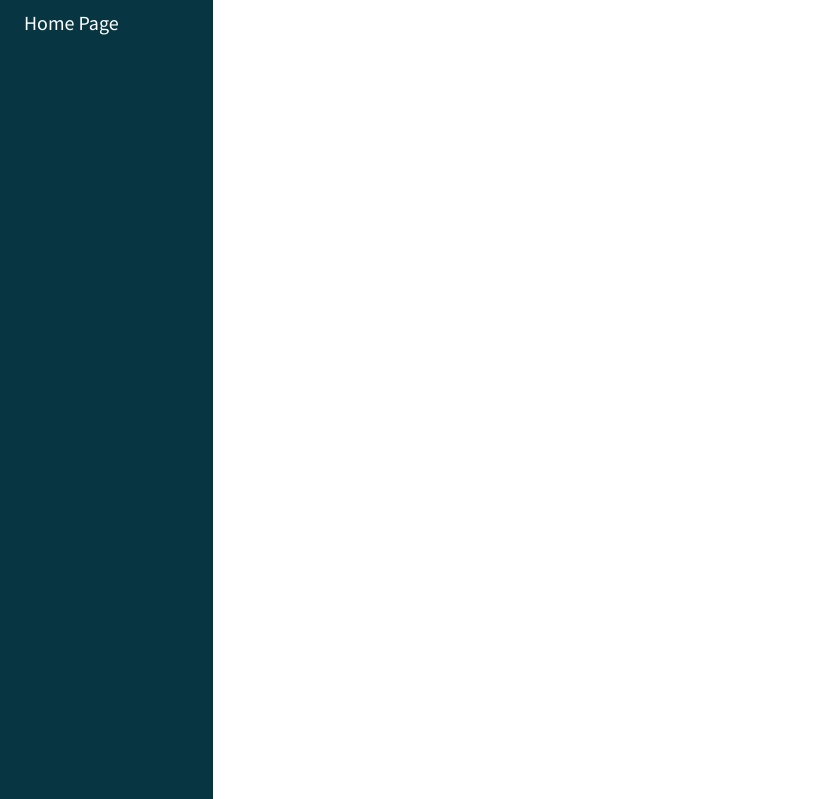
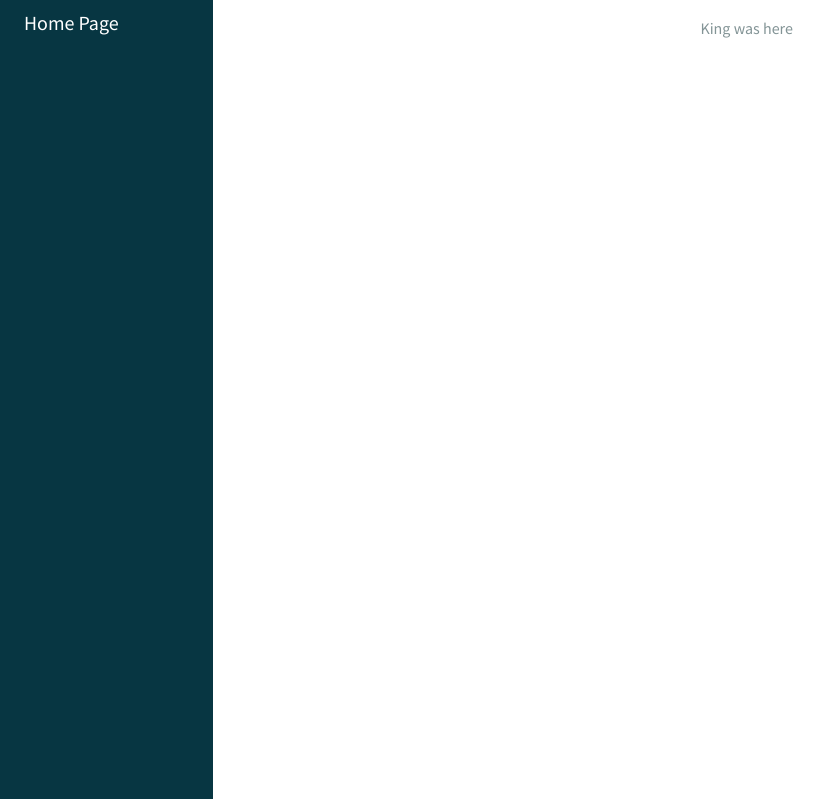
Before and after one commit to Beasta2768/HackCamp, a PHP site: page / in a window 1280 px wide. Shown: the top 799 px of the page, without its empty margins (0-831 px from the left). Run offline with PHP 8.4, Linux system fonts and the light colour scheme.

Commit message:
Page edit

```diff
--- a/Views/index.phtml
+++ b/Views/index.phtml
@@ -1,3 +1,3 @@
 <?php require('template/header.phtml') ?>
-
+<p> King was here</p>
 <?php require('template/footer.phtml') ?>
```
